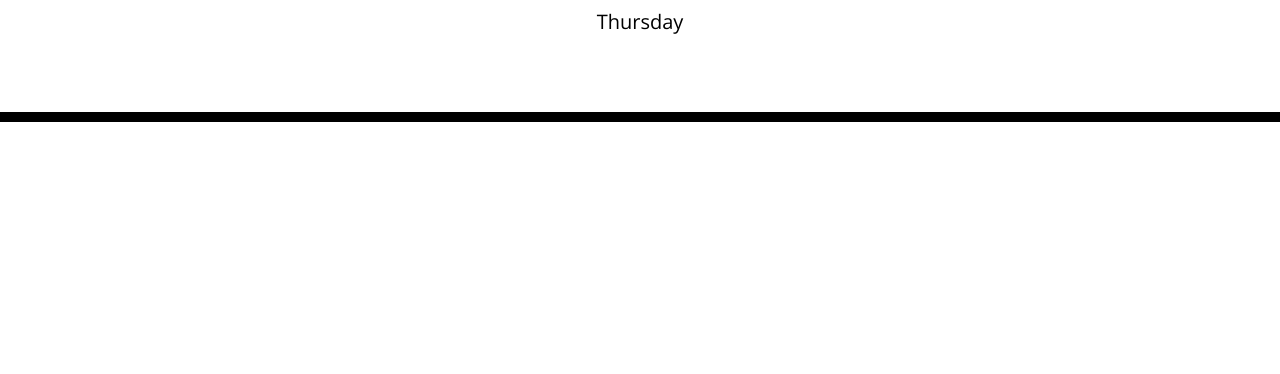
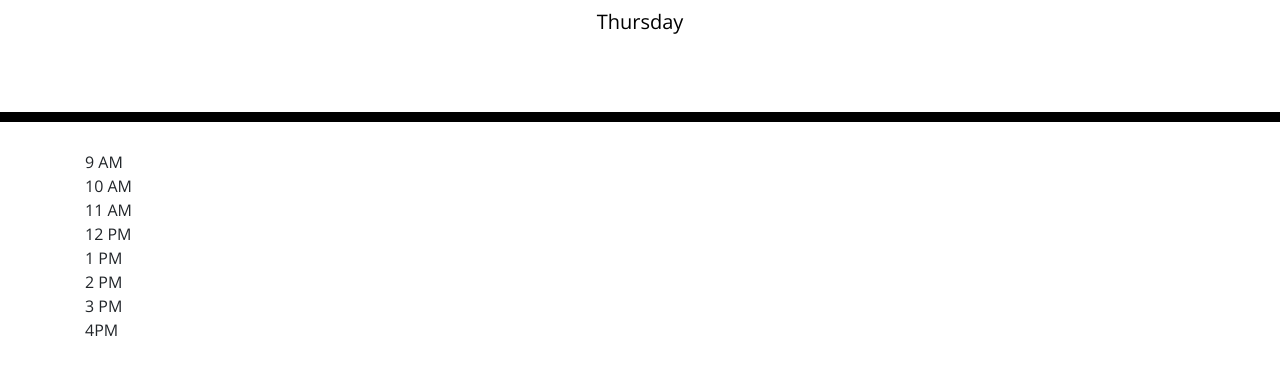
Before and after one commit to andrewmoody96/moody-hw5, a plain HTML site: page Develop/index.html in a window 1280 px wide. Shown: the part 182-556 px from the top of the page. Drawn offline with nearby package versions, Linux system fonts and the light colour scheme.

Commit message:
JS appends divs w/ labels to page.

```diff
--- a/Develop/index.html
+++ b/Develop/index.html
@@ -28,7 +28,7 @@
       <p class="lead">A simple calendar app for scheduling your work day</p>
       <p id="currentDayInWeek" class="lead"></p>
     </header>
-    <div class="container">
+    <div id="blocks" class="container">
       <!-- Timeblocks go here -->
     </div>
 
--- a/Develop/script.js
+++ b/Develop/script.js
@@ -4,6 +4,7 @@
 // 2. Use Moment.js and use correct format to display current day.
 var currentDay = moment().format("dddd");
 var dayContainer = $('#currentDayInWeek');
+var container = $('#blocks');
 
 // 1. Create function that runs on page load.
 function displayDay(){
@@ -14,11 +15,31 @@ function displayDay(){
 displayDay();
 
 
-
 // DISPLAY TIMEBLOCKS FOR BIZ HOURS (9A-5P). 1 BLOCK PER HOUR
 // ----------------------
-// 1. Create object holding a timeblock for each hour
-// 2. Use object properties to ...
+//
+
+function createBlocks(){
+    // 1. Loop to create timeblocks w/ class "block".
+    console.log("Hey it started.")
+    var hours = ["9 AM", "10 AM", "11 AM", "12 PM", "1 PM", "2 PM", "3 PM", "4PM"];
+    for (var i = 0; i < hours.length; i++) {
+        var blockLabel = $('<label></label>')
+        $(blockLabel).html(hours[i]);
+        var newBlock = $('<div class="block">')
+        $(container).append(blockLabel);
+        $(container).append(newBlock);
+    }
+
+
+    console.log("Hey it worked.")
+};
+
+createBlocks();
+
+
+
+
 
 
 // Clicking timeblock allows for user input of an event
```
